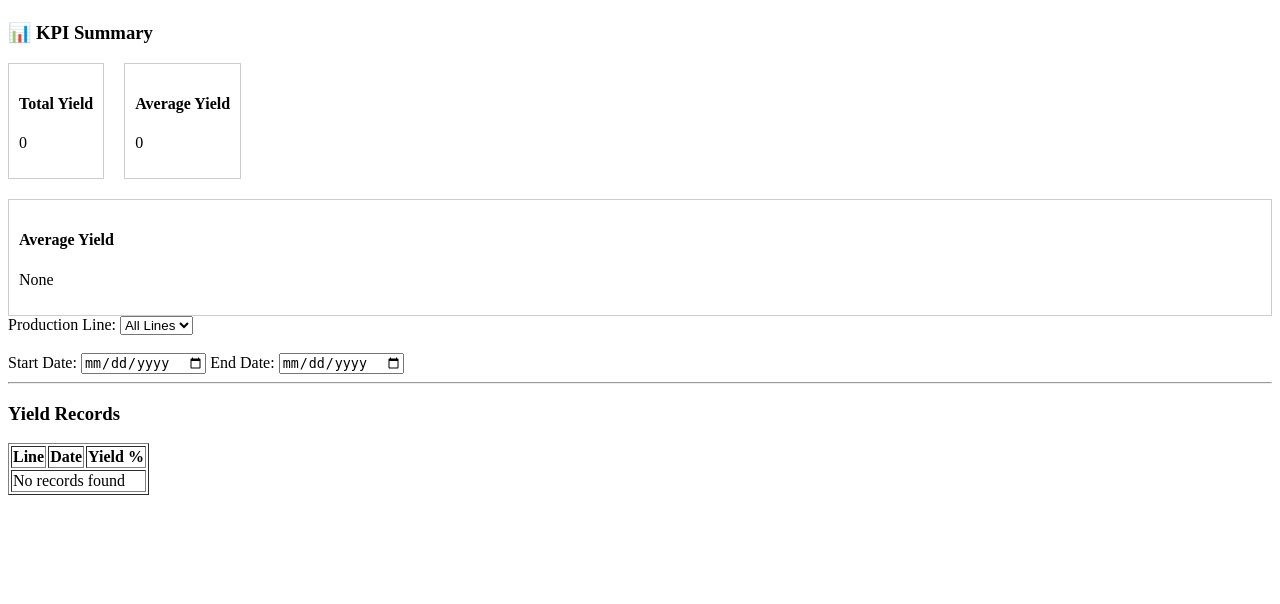
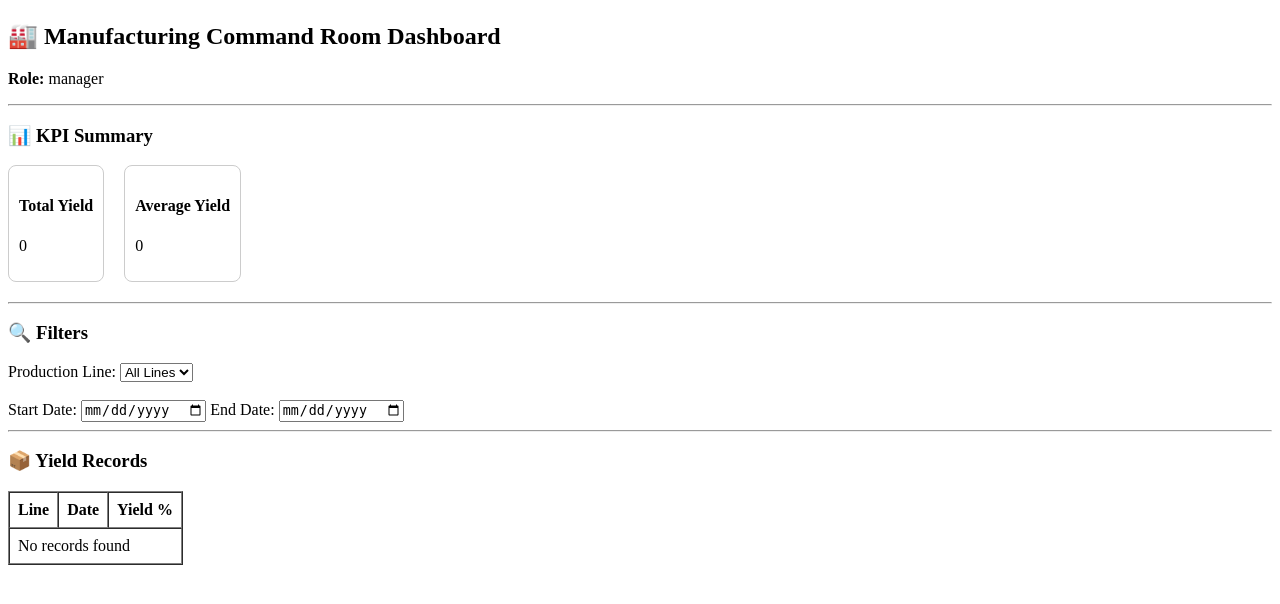
Before and after one commit to markanthonygarrido66/manufacturing-dashboard1, a Django app: page /dashboard/ in a window 1280 px wide. Shown: the part 58-662 px from the top of the page. Run offline with Django 5.2, Linux system fonts and the light colour scheme; a user stored in the database is signed in; data comes from the database, SQL or seed files in the repository; both versions use the stored data as it was after the commit; data that the repository does not hold is empty.

Commit message:
Fix Bugs

```diff
--- a/dashboard/templates/dashboard/dashboard.html
+++ b/dashboard/templates/dashboard/dashboard.html
@@ -1,31 +1,32 @@
 {% extends 'base.html' %}
+
+{% block content %}
+
+<h2>🏭 Manufacturing Command Room Dashboard</h2>
+
 <p><b>Role:</b> {{ role }}</p>
-{% block content %}
+
+<hr>
+
 <h3>📊 KPI Summary</h3>
 
 <div style="display:flex; gap:20px; margin-bottom:20px;">
 
-    <div style="border:1px solid #ccc; padding:10px;">
+    <div style="border:1px solid #ccc; padding:10px; border-radius:8px;">
         <h4>Total Yield</h4>
-        <p>
-            {{ total_yield.yield_percentage__sum|default:0 }}
-        </p>
+        <p>{{ total_yield.yield_percentage__sum|default:0 }}</p>
     </div>
 
-    <div style="border:1px solid #ccc; padding:10px;">
+    <div style="border:1px solid #ccc; padding:10px; border-radius:8px;">
         <h4>Average Yield</h4>
-        <p>
-            {{ avg_yield.yield_percentage__avg|default:0 }}
-        </p>
+        <p>{{ avg_yield.yield_percentage__avg|default:0 }}</p>
     </div>
 
 </div>
-    <div style="border:1px solid #ccc; padding:10px;">
-        <h4>Average Yield</h4>
-        <p>{{ avg_yield.yield_percentage__avg }}</p>
-    </div>
 
-</div>
+<hr>
+
+<h3>🔍 Filters</h3>
 
 <form method="GET">
 
@@ -61,9 +62,9 @@
 
 <hr>
 
-<h3>Yield Records</h3>
+<h3>📦 Yield Records</h3>
 
-<table border="1">
+<table border="1" cellpadding="8" cellspacing="0">
     <tr>
         <th>Line</th>
         <th>Date</th>
```
Also changed, not shown: dashboard/views.py (+6 -6 lines), db.sqlite3.
